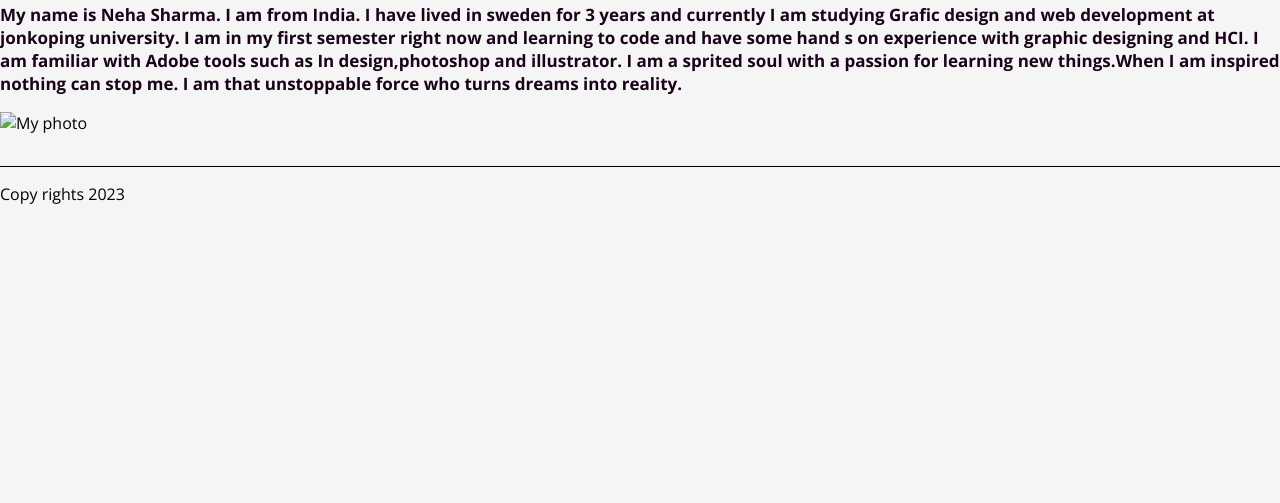
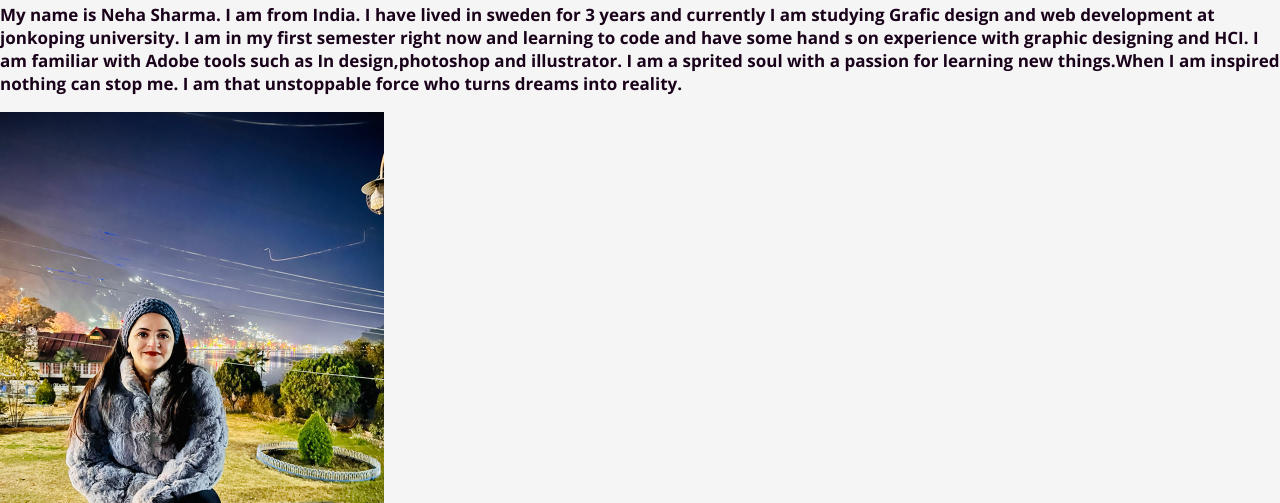
Before and after one commit to ju-nmd2023/wuid-portfolio-Neha28sharma1, a plain HTML site: page index.html in a window 1280 px wide. Shown: the part 297-800 px from the top of the page. Drawn offline with nearby package versions, Linux system fonts and the light colour scheme.

Commit message:
Image uploaded

```diff
--- a/index.html
+++ b/index.html
@@ -39,7 +39,7 @@
         force who turns dreams into reality.
       </p>
 
-      <img class="my-image" src="images/my image.jpeg image.jpeg" alt="My photo" />
+      <img class="my-image" src="My image.jpeg" alt="My photo" />
     </main>
 
     <footer>
```
